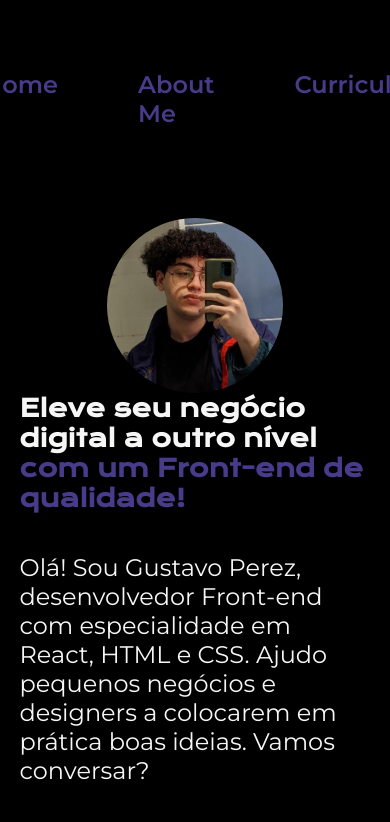
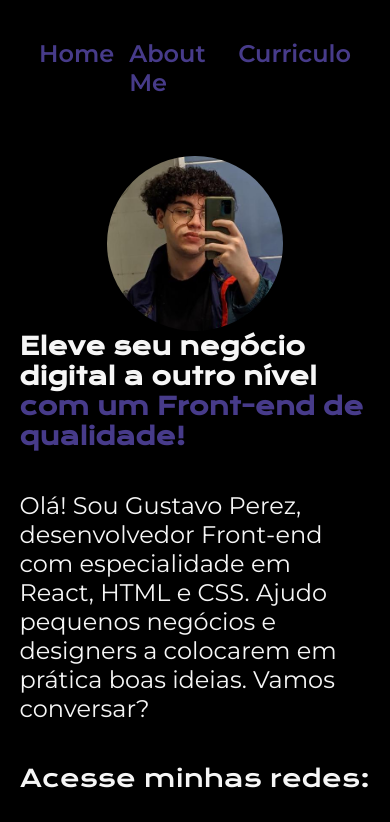
Before and after one commit to giustt/portfolio-alura, a plain HTML site: page index.html in a window 390 px wide. Shown: the top 822 px of the page. Drawn offline with nearby package versions, Linux system fonts and the light colour scheme.

Commit message:
Atualizando o Header

```diff
--- a/assets/css/style.css
+++ b/assets/css/style.css
@@ -136,12 +136,9 @@ body {
         padding: 10%;
     }
 
-        .header__menu{
-        padding: 10%;
-    }
-
     .header__menu{
-        justify-content: center;
+        gap: 15px;
+        justify-conte1nt: center;
     }
 
     .container{
```
